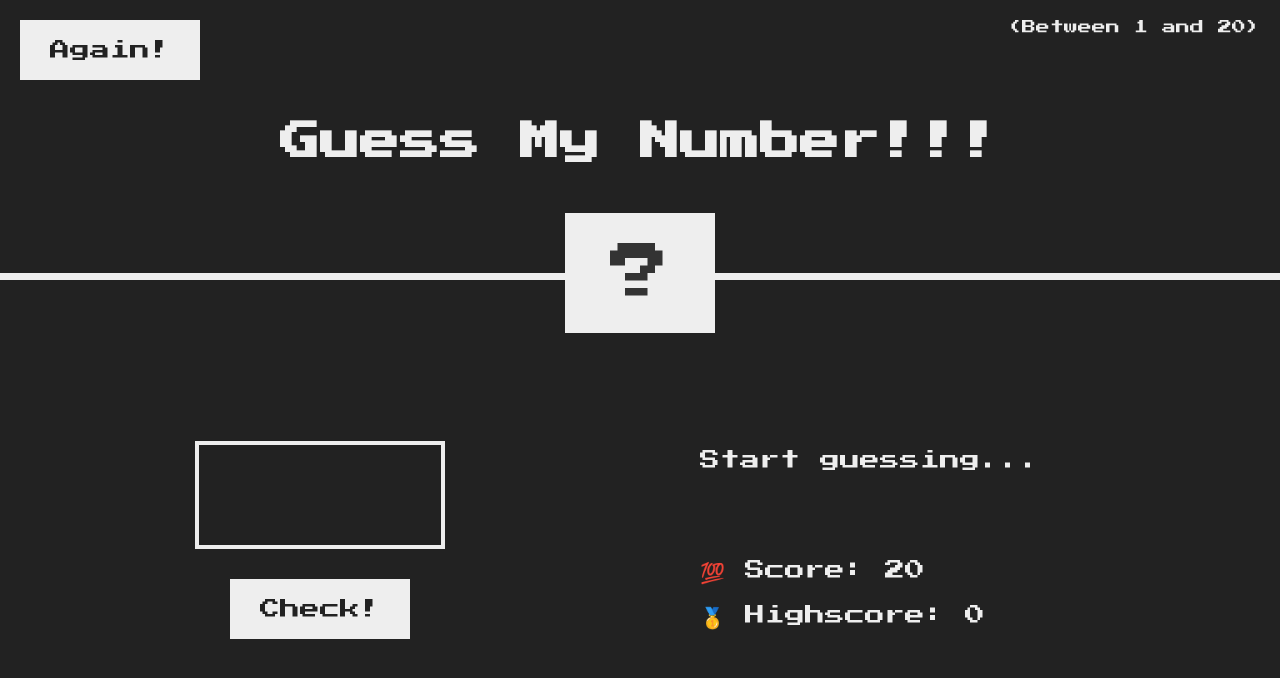
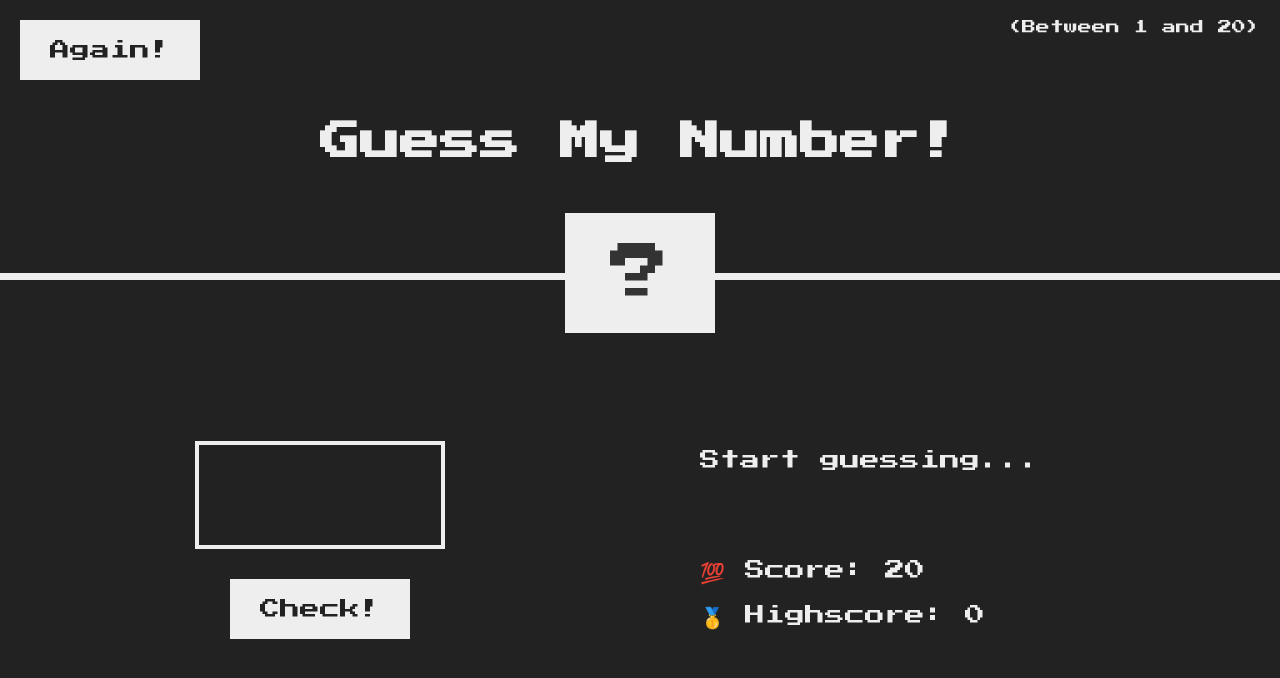
Before and after one commit to hermontekle/GuessMyNumber, a plain HTML site: page index.html in a window 1280 px wide. Drawn offline with Linux system fonts and the light colour scheme.

Commit message:
name change

```diff
--- a/index.html
+++ b/index.html
@@ -9,7 +9,7 @@
   </head>
   <body>
     <header>
-      <h1>Guess My Number!!!</h1>
+      <h1>Guess My Number!</h1>
       <p class="between">(Between 1 and 20)</p>
       <button class="btn again">Again!</button>
       <div class="number">?</div>
```
